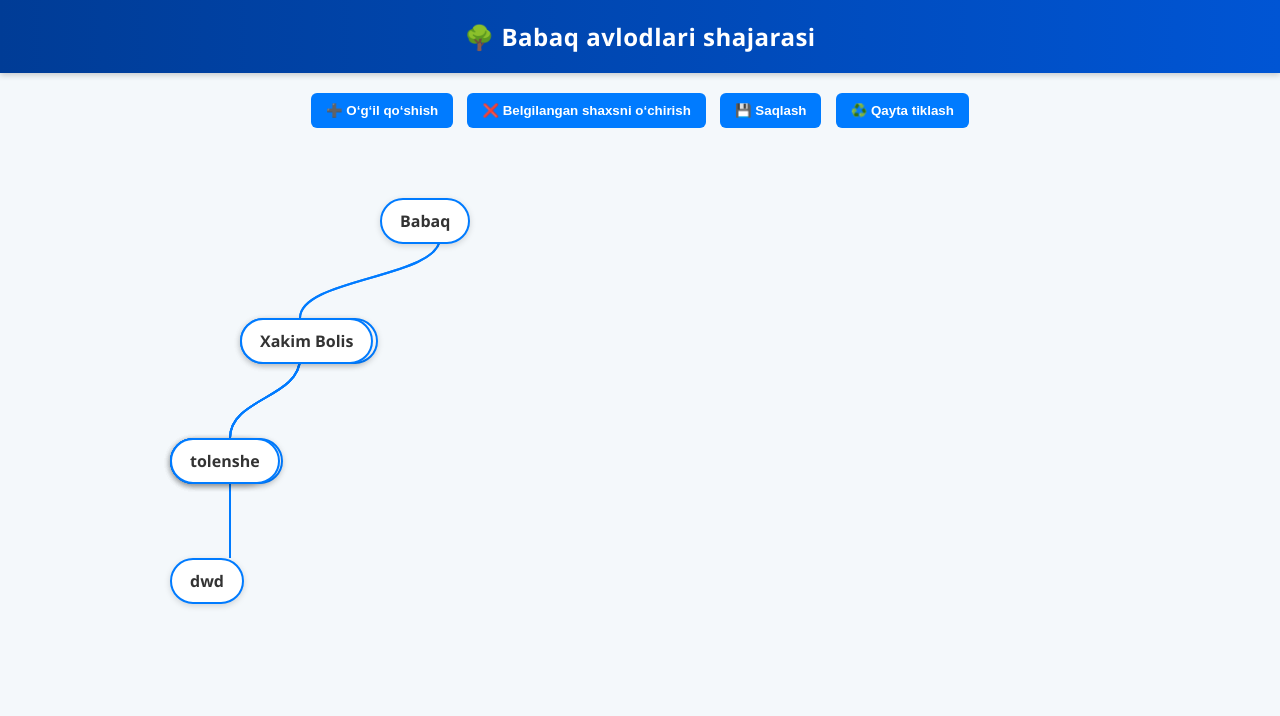
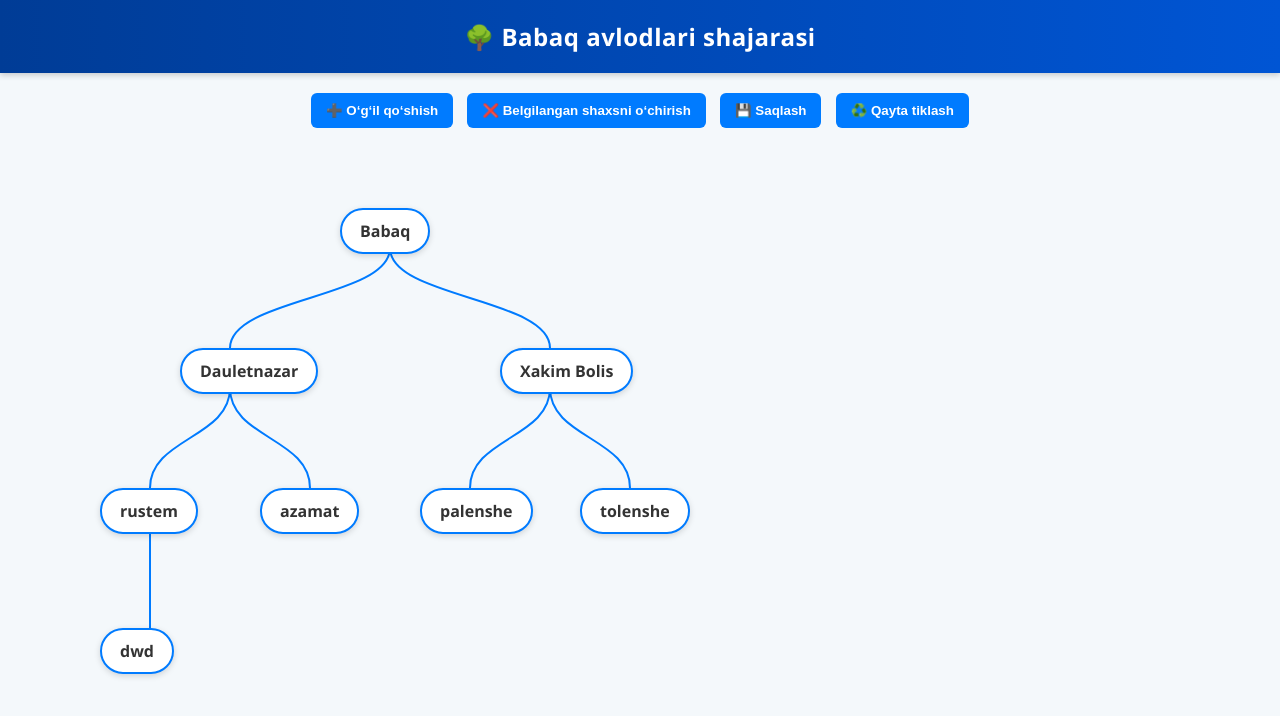
Before and after one commit to begimbaevrustam595-commits/babaq.github.io, a plain HTML site: page index.html in a window 1280 px wide. Drawn offline with Linux system fonts and the light colour scheme.

Commit message:
Enhance tree visualization with panning and zoom
Updated tree container styles and implemented panning and zooming functionality.

```diff
--- a/index.html
+++ b/index.html
@@ -48,7 +48,8 @@
       position: relative;
       width: 100%;
       height: calc(100vh - 150px);
-      overflow: auto;
+      overflow: hidden;
+      cursor: grab;
     }
 
     .node {
@@ -98,7 +99,9 @@
   </div>
 
   <div class="tree-container" id="treeContainer">
-    <svg id="lines"></svg>
+    <div id="treeWrapper">
+      <svg id="lines"></svg>
+    </div>
   </div>
 
   <script>
@@ -125,47 +128,63 @@
     let treeData = JSON.parse(localStorage.getItem("babaqTree")) || structuredClone(defaultTree);
     let selectedNodeName = null;
 
+    function computeLayout(node, depth = 0, xStart = 0) {
+      const levelGapY = 140;
+      const siblingGapX = 160;
+
+      if (!node.children || node.children.length === 0) {
+        node.width = 1;
+        node.x = xStart;
+        node.y = depth * levelGapY;
+        return 1;
+      }
+
+      let totalWidth = 0;
+      for (let child of node.children) {
+        totalWidth += computeLayout(child, depth + 1, xStart + totalWidth);
+      }
+
+      node.width = totalWidth;
+      node.x = xStart + totalWidth / 2 - 0.5;
+      node.y = depth * levelGapY;
+      return totalWidth;
+    }
+
     function renderTree() {
       const container = document.getElementById("treeContainer");
+      const wrapper = document.getElementById("treeWrapper");
       const svg = document.getElementById("lines");
-      container.querySelectorAll(".node").forEach(n => n.remove());
+      wrapper.querySelectorAll(".node").forEach(n => n.remove());
       svg.innerHTML = "";
 
-      const levelGapY = 120;
-      const siblingGapX = 140;
+      computeLayout(treeData);
+
       const nodePositions = {};
-
-      function layout(node, depth, xOffset) {
-        let width = 0;
-        if (node.children.length === 0) {
-          width = 1;
-        } else {
-          width = node.children.map(c => layout(c, depth + 1, xOffset + width)).reduce((a, b) => a + b, 0);
-        }
-        const mid = xOffset + width / 2;
-        nodePositions[node.name] = { x: mid * siblingGapX + 100, y: depth * levelGapY + 50, node };
-        return width;
+      function collectPositions(node) {
+        nodePositions[node.name] = node;
+        node.children.forEach(collectPositions);
       }
-
-      layout(treeData, 0, 0);
+      collectPositions(treeData);
 
       for (const key in nodePositions) {
         const n = nodePositions[key];
         const div = document.createElement("div");
-        div.className = "node" + (selectedNodeName === n.node.name ? " selected" : "");
-        div.innerText = n.node.name;
-        div.style.left = `${n.x}px`;
-        div.style.top = `${n.y}px`;
-        div.onclick = () => selectNode(n.node.name);
-        container.appendChild(div);
+        div.className = "node" + (selectedNodeName === n.name ? " selected" : "");
+        div.innerText = n.name;
+        div.style.left = `${n.x * 160 + 100}px`;
+        div.style.top = `${n.y + 60}px`;
+        div.onclick = () => selectNode(n.name);
+        wrapper.appendChild(div);
+      }
 
-        n.node.children.forEach(child => {
-          const c = nodePositions[child.name];
+      for (const key in nodePositions) {
+        const parent = nodePositions[key];
+        parent.children.forEach(child => {
           const path = document.createElementNS("http://www.w3.org/2000/svg", "path");
-          const startX = n.x + 60;
-          const startY = n.y + 40;
-          const endX = c.x + 60;
-          const endY = c.y;
+          const startX = parent.x * 160 + 150;
+          const startY = parent.y + 100;
+          const endX = child.x * 160 + 150;
+          const endY = child.y + 60;
           const curve = `M ${startX},${startY} C ${startX},${(startY + endY) / 2} ${endX},${(startY + endY) / 2} ${endX},${endY}`;
           path.setAttribute("d", curve);
           path.setAttribute("stroke", "#007bff");
@@ -228,6 +247,38 @@
       }
     }
 
+    // 🖱️ Pan & Zoom
+    const container = document.getElementById("treeContainer");
+    const wrapper = document.getElementById("treeWrapper");
+    let isPanning = false, startX, startY, offsetX = 0, offsetY = 0, scale = 1;
+
+    container.addEventListener("mousedown", e => {
+      isPanning = true;
+      startX = e.clientX - offsetX;
+      startY = e.clientY - offsetY;
+      container.style.cursor = "grabbing";
+    });
+
+    container.addEventListener("mouseup", () => {
+      isPanning = false;
+      container.style.cursor = "grab";
+    });
+
+    container.addEventListener("mousemove", e => {
+      if (!isPanning) return;
+      offsetX = e.clientX - startX;
+      offsetY = e.clientY - startY;
+      wrapper.style.transform = `translate(${offsetX}px, ${offsetY}px) scale(${scale})`;
+    });
+
+    container.addEventListener("wheel", e => {
+      e.preventDefault();
+      const delta = e.deltaY < 0 ? 1.1 : 0.9;
+      scale *= delta;
+      scale = Math.min(Math.max(scale, 0.4), 2);
+      wrapper.style.transform = `translate(${offsetX}px, ${offsetY}px) scale(${scale})`;
+    });
+
     renderTree();
   </script>
 </body>
```
